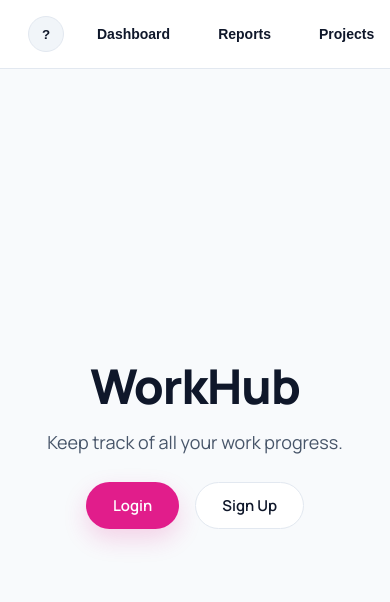
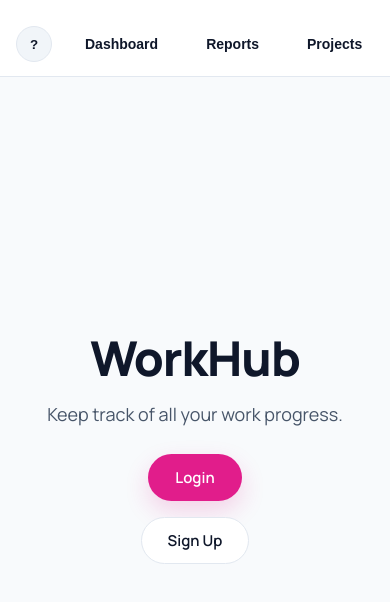
Before and after one commit to daebakkk/workhub-backend, a React (Vite) app: page / in a window 390 px wide. Shown: the top 602 px of the page. Built offline with nearby package versions, Linux system fonts and the light colour scheme; no server answers.

Commit message:
mobile res

```diff
--- a/src/index.css
+++ b/src/index.css
@@ -146,7 +146,7 @@ a {
 
 .authCard {
   width: min(460px, 92vw);
-  background: #ffe8f3;
+  background: var(--surface);
   border-radius: 20px;
   padding: 36px 34px 32px;
   box-shadow: var(--shadow);
@@ -1175,6 +1175,22 @@ a {
 }
 
 @media (max-width: 640px) {
+  .topBar,
+  .reportsTopBar {
+    padding: 14px 16px;
+    flex-wrap: wrap;
+    gap: 12px;
+  }
+
+  .heroButtons {
+    flex-direction: column;
+    align-items: center;
+  }
+
+  .authCard {
+    padding: 28px 22px 24px;
+  }
+
   .statGrid {
     grid-template-columns: 1fr;
   }
```
